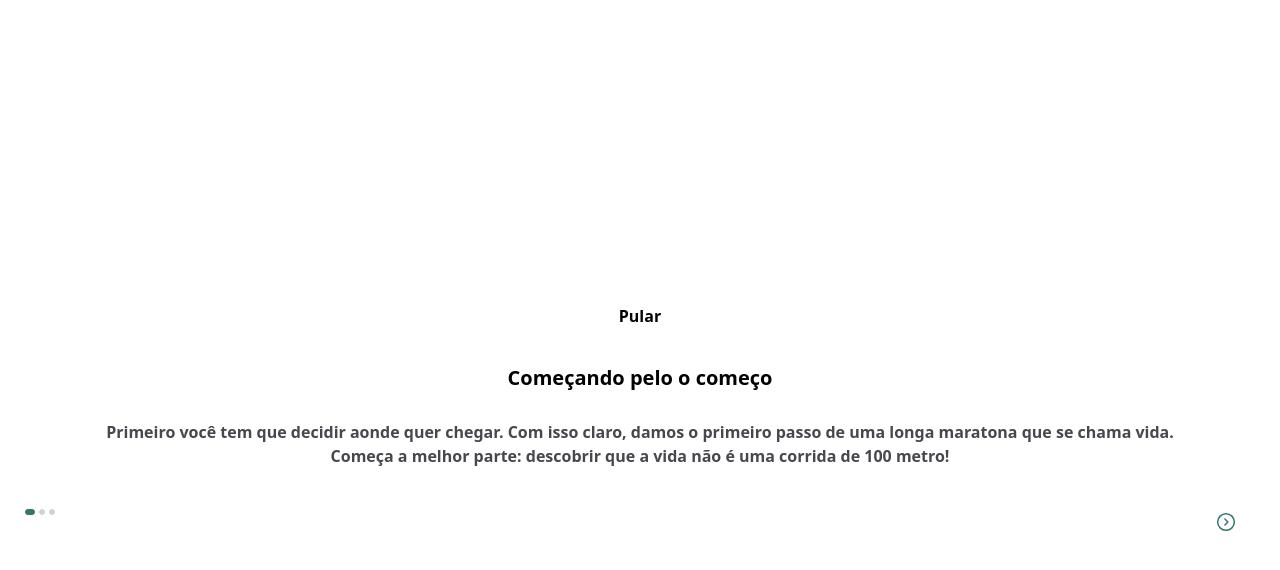
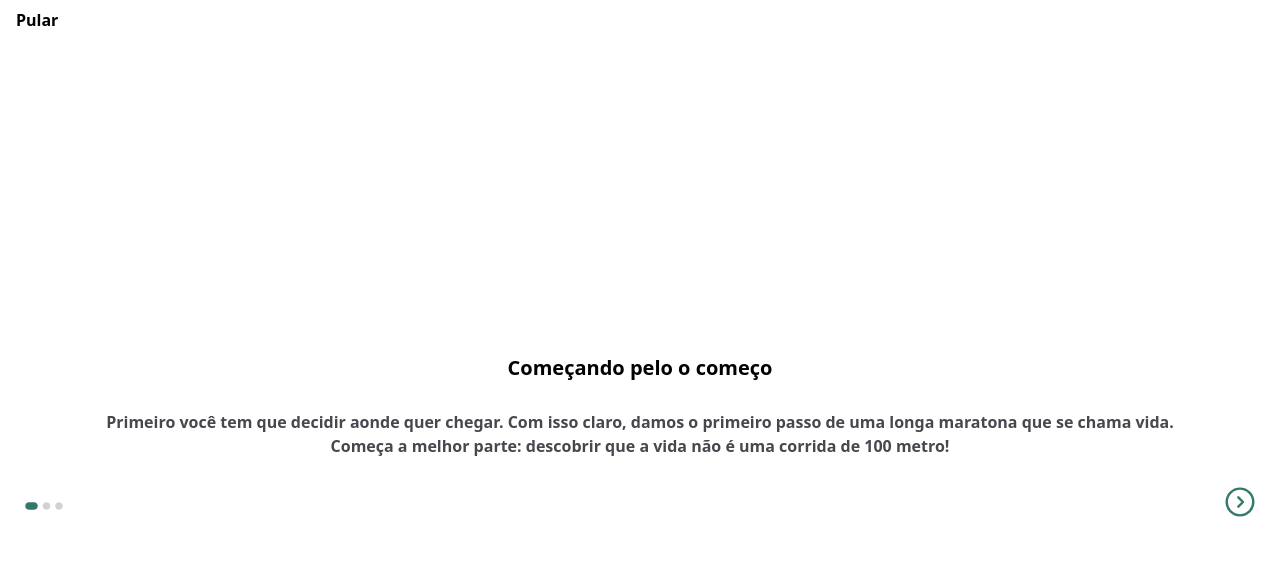
Before and after one commit to Ar3secchim/light-life-web, a Next.js app: page /intro in a window 1280 px wide. Shown: the top 570 px of the page. Built offline with nearby package versions, Linux system fonts and the light colour scheme.

Commit message:
style: :lipstick: create Ui page `introTwo.jsx`

```diff
--- a/pages/components/button/index.jsx
+++ b/pages/components/button/index.jsx
@@ -2,7 +2,7 @@ import Image from 'next/image';
 import { tv } from 'tailwind-variants';
 
 const buttonVariants = tv({
-  base: 'font-bold rounded-xl flex gap-1 justify-center',
+  base: 'font-bold rounded-xl flex gap-1 justify-center w-auto',
   variants: {
     color: {
       primary: 'bg-primary',
@@ -15,8 +15,8 @@ const buttonVariants = tv({
       xl: 'px-6 py-4',
     },
     style: {
-      outline: 'bg-transparent border w-full',
-      filled: 'text-white bg-primary w-full  hover:bg-primary-dark-800',
+      outline: 'bg-transparent border w-auto',
+      filled: 'text-white bg-primary w-auto hover:bg-primary-dark-800',
       icon: 'p-4',
     },
     disabled: {
@@ -38,8 +38,8 @@ const buttonVariants = tv({
 function Button({ size, style, color, disabled, ...props }) {
   return (
     <button
+      {...props}
       className={buttonVariants({ size, style, color, disabled })}
-      {...props}
     >
       {props.children}
     </button>
--- a/pages/components/icons/arrows/arrow-circle-rigth.jsx
+++ b/pages/components/icons/arrows/arrow-circle-rigth.jsx
@@ -1,18 +1,18 @@
-function ArrowCircleRight({ ...props }) {
+function ArrowCircleRight({ width, ...props }) {
   return (
-    <svg {...props} xmlns='http://www.w3.org/2000/svg'>
+    <svg {...props} width={width ? width : '20'} viewBox='0 0 20 20'>
       <path
         d='M10.0001 18.3327C14.6025 18.3327 18.3334 14.6017 18.3334 9.99935C18.3334 5.39698 14.6025 1.66602 10.0001 1.66602C5.39771 1.66602 1.66675 5.39698 1.66675 9.99935C1.66675 14.6017 5.39771 18.3327 10.0001 18.3327Z'
-        stroke-width='1.5'
-        stroke-miterlimit='10'
-        stroke-linecap='round'
-        stroke-linejoin='round'
+        strokeWidth='1.5'
+        strokeMiterlimit='10'
+        strokeLinecap='round'
+        strokeLinejoin='round'
       />
       <path
         d='M8.94995 12.9419L11.8833 10.0003L8.94995 7.05859'
-        stroke-width='1.5'
-        stroke-linecap='round'
-        stroke-linejoin='round'
+        strokeWidth='1.5'
+        strokeLinecap='round'
+        strokeLinejoin='round'
       />
     </svg>
   );
--- a/pages/components/icons/switch-point.jsx
+++ b/pages/components/icons/switch-point.jsx
@@ -1,21 +1,20 @@
-function SwitchPoint({ activePosition }) {
+function SwitchPoint({ activePosition, width, ...props }) {
   return (
     <svg
-      width='32'
-      height='32'
+      {...props}
+      width={width ? width : '32'}
       viewBox='0 0 32 32'
       fill='none'
-      xmlns='http://www.w3.org/2000/svg'
     >
       <path
         d='M21 16C21 17.6569 19.6569 19 18 19C16.3431 19 15 17.6569 15 16C15 14.3431 16.3431 13 18 13C19.6569 13 21 14.3431 21 16Z'
         fill='#1C1C1C'
-        fill-opacity='0.2'
+        fillOpacity='0.2'
       />
       <path
         d='M31 16C31 17.6569 29.6569 19 28 19C26.3431 19 25 17.6569 25 16C25 14.3431 26.3431 13 28 13C29.6569 13 31 14.3431 31 16Z'
         fill='#1C1C1C'
-        fill-opacity='0.2'
+        fillOpacity='0.2'
       />
       <path
         d='M1 16C1 14.3431 2.34315 13 4 13H8C9.65685 13 11 14.3431 11 16C11 17.6569 9.65685 19 8 19H4C2.34315 19 1 17.6569 1 16Z'
--- a/pages/index.jsx
+++ b/pages/index.jsx
@@ -1,10 +1,9 @@
 import Button from './components/button';
-import LayoutRootIntro from './intro/layout';
 import Link from 'next/link';
 
 function Home() {
   return (
-    <LayoutRootIntro>
+    <section className='mx-6 flex h-screen flex-col items-center justify-center gap-7'>
       <h1 className='text-xl font-bold'>
         Conquiste seus objetivos com{' '}
         <span className='text-primary'>Ligth Life</span>
@@ -24,7 +23,7 @@ function Home() {
       <Button size='md' style='outline'>
         Já tenho um conta
       </Button>
-    </LayoutRootIntro>
+    </section>
   );
 }
 
--- a/pages/intro/index.jsx
+++ b/pages/intro/index.jsx
@@ -7,10 +7,6 @@ import SwitchPoint from '../components/icons/switch-point';
 function Intro() {
   return (
     <LayoutRootIntro>
-      <Button size='md'>
-        <Link href='/'>Pular</Link>
-      </Button>
-
       <h1 className='text-xl font-bold'>Começando pelo o começo</h1>
 
       <div className='text-md text-center font-bold text-secondary-dark-500'>
@@ -25,10 +21,10 @@ function Intro() {
       </div>
 
       <div className='flex w-full justify-between'>
-        <SwitchPoint activePosition={1} />
-        <Button style='icon'>
-          <ArrowCircleRight className='h-6 w-6 fill-none stroke-primary' />
-        </Button>
+        <SwitchPoint width={40} />
+        <Link href='/intro/pageOne'>
+          <ArrowCircleRight width={32} className='fill-none stroke-primary' />
+        </Link>
       </div>
     </LayoutRootIntro>
   );
--- a/pages/intro/layout.jsx
+++ b/pages/intro/layout.jsx
@@ -1,7 +1,13 @@
+import Link from 'next/link';
+import Button from '../components/button';
+
 function LayoutRootIntro({ children }) {
   return (
     <section className='bg-[radial-gradient(ellipse_80%_80%_at_50%_-20%,rgba(119, 198, 181, 0.541),rgba(255,255,255,0))] absolute top-0 z-[-2] h-screen w-screen bg-white'>
-      <div className='m-6 flex h-screen flex-col items-center justify-center gap-7'>
+      <Button size='md'>
+        <Link href='/'>Pular</Link>
+      </Button>
+      <div className='mx-6 flex h-screen flex-col items-center justify-center gap-7'>
         {children}
       </div>
     </section>
--- a/pages/intro/pageOne/index.jsx
+++ b/pages/intro/pageOne/index.jsx
@@ -1,14 +1,31 @@
-import LayoutIntro from '../layout';
+import Link from 'next/link';
+import ArrowCircleRight from '../../components/icons/arrows/arrow-circle-rigth';
+import SwitchPoint from '../../components/icons/switch-point';
+import LayoutRootIntro from '../layout';
 
 function IntroOne() {
   return (
-    <LayoutIntro
-      image={'oi'}
-      title={'Como chegar lá'}
-      text={
-        'Com pequenos passos, consistência e recompensando o processo. Usamos o que há de mais avançado em tecnologia e ciência para te ajudar a criar hábitos e rotinas que vão te tranformar em quem você quer ser e assim, ter uma vida mais plena e feliz'
-      }
-    />
+    <LayoutRootIntro>
+      <h1 className='text-xl font-bold'>Como chegar lá?</h1>
+
+      <div className='text-md text-center font-bold text-secondary-dark-500'>
+        <p>
+          Com consistência. Modulando seu ambiente. Fazendo oque precisar ser
+          feito mesmo no dias ruins e que está sem motivação!
+        </p>
+        <p>
+          Criando repertorio comportamental no seu cérebro, fazendo que as
+          pequenas decisões sejam automáticas!
+        </p>
+      </div>
+
+      <div className='flex w-full justify-between'>
+        <SwitchPoint width={40} />
+        <Link href='/intro/pageTwo'>
+          <ArrowCircleRight width={32} className='fill-none stroke-primary' />
+        </Link>
+      </div>
+    </LayoutRootIntro>
   );
 }
 
--- a/pages/intro/pageTwo/index.jsx
+++ b/pages/intro/pageTwo/index.jsx
@@ -1,12 +1,31 @@
+import Link from 'next/link';
 import Button from '../../components/button';
+import ArrowCircleRight from '../../components/icons/arrows/arrow-circle-rigth';
 import LayoutRootIntro from '../layout';
+import SwitchPoint from '../../components/icons/switch-point';
 
 function IntroTwo() {
   return (
     <LayoutRootIntro>
-      <Button size='xl' color='secondary'>
-        Pular
-      </Button>
+      <h1 className='text-xl font-bold'>Ambiente é a sua chave!</h1>
+
+      <div className='text-md text-center font-bold text-secondary-dark-500'>
+        <p>
+          Com consistência. Modulando seu ambiente. Fazendo oque precisar ser
+          feito mesmo no dias ruins e que está sem motivação!
+        </p>
+        <p>
+          Criando repertorio comportamental no seu cérebro, fazendo que as
+          pequenas decisões sejam automáticas!
+        </p>
+      </div>
+
+      <div className='flex w-full justify-between'>
+        <SwitchPoint width={40} />
+        <Button size='md' style='filled' className='bg-secondary-dark-800'>
+          <Link href='/'>Vou me comprometer</Link>
+        </Button>
+      </div>
     </LayoutRootIntro>
   );
 }
```
